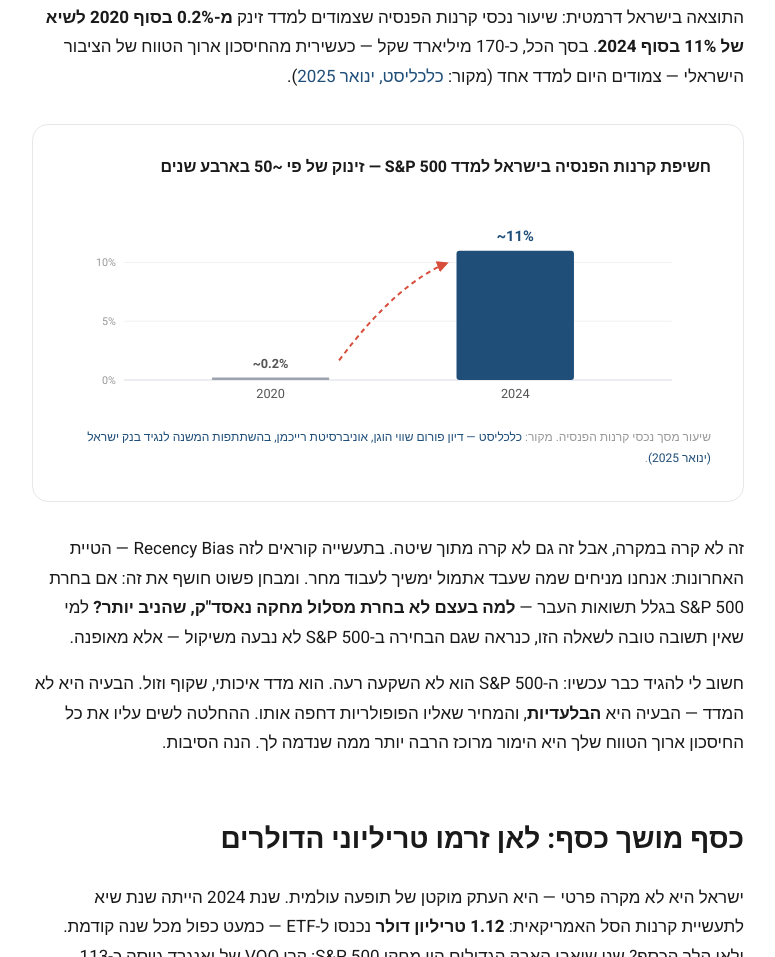
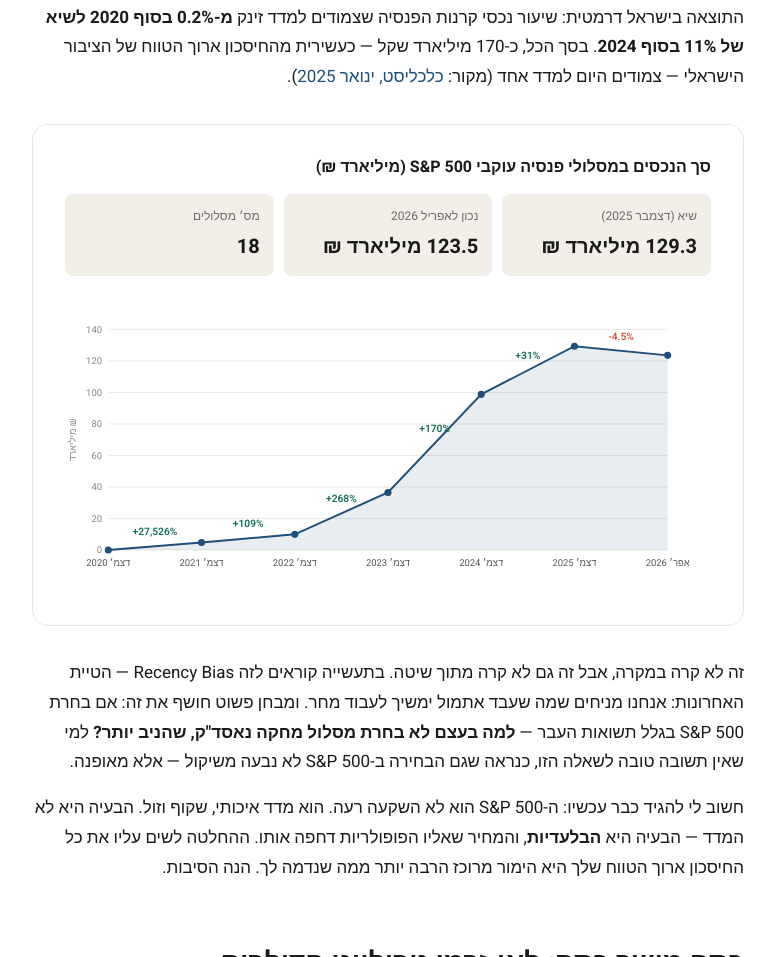
Before and after one commit to ahituvbiz/SITE, a plain HTML site: page investment/why-not-sp500/index.html in a window 1280 px wide. Shown: the part 1728-2685 px from the top of the page, without its empty margins (252-1027 px from the left). Drawn offline with Linux system fonts and the light colour scheme.

Commit message:
דף S&P 500: החלפת גרף עמודות (חשיפה %) בגרף קו (סך נכסים במסלולי S&P 500 — 2020-אפר' 2026)

```diff
--- a/investment/why-not-sp500/index.html
+++ b/investment/why-not-sp500/index.html
@@ -603,24 +603,53 @@ textarea:focus-visible, [tabindex]:focus-visible {
     <p>התוצאה בישראל דרמטית: שיעור נכסי קרנות הפנסיה שצמודים למדד זינק <strong>מ-0.2% בסוף 2020 לשיא של 11% בסוף 2024</strong>. בסך הכל, כ-170 מיליארד שקל — כעשירית מהחיסכון ארוך הטווח של הציבור הישראלי — צמודים היום למדד אחד (מקור: <a href="https://www.calcalist.co.il/market/article/rkeckxedke" rel="noopener" target="_blank">כלכליסט, ינואר 2025</a>).</p>
 
     <div class="chart-card">
-      <h4>חשיפת קרנות הפנסיה בישראל למדד S&P 500 — זינוק של פי ~50 בארבע שנים</h4>
-      <svg viewBox="0 0 660 230" xmlns="http://www.w3.org/2000/svg" role="img" aria-label="גרף עמודות: חשיפת קרנות הפנסיה בישראל למדד S&P 500 עלתה מכ-0.2% בשנת 2020 לכ-11% בשנת 2024" style="width:100%;display:block;direction:ltr">
-        <line x1="60" y1="190" x2="620" y2="190" stroke="#E5E7EB" stroke-width="1.5"/>
-        <line x1="60" y1="130" x2="620" y2="130" stroke="#F1F1F1" stroke-width="1"/>
-        <line x1="60" y1="70" x2="620" y2="70" stroke="#F1F1F1" stroke-width="1"/>
-        <text x="52" y="194" font-size="11" fill="#999" text-anchor="end" font-family="Heebo,sans-serif">0%</text>
-        <text x="52" y="134" font-size="11" fill="#999" text-anchor="end" font-family="Heebo,sans-serif">5%</text>
-        <text x="52" y="74" font-size="11" fill="#999" text-anchor="end" font-family="Heebo,sans-serif">10%</text>
-        <rect x="150" y="187.6" width="120" height="2.4" fill="#9CA3AF" rx="1"/>
-        <text x="210" y="208" font-size="13" fill="#555" text-anchor="middle" font-family="Heebo,sans-serif">2020</text>
-        <text x="210" y="178" font-size="13" fill="#555" text-anchor="middle" font-weight="700" font-family="Heebo,sans-serif">~0.2%</text>
-        <rect x="400" y="58" width="120" height="132" fill="#1F4E79" rx="3"/>
-        <text x="460" y="208" font-size="13" fill="#555" text-anchor="middle" font-family="Heebo,sans-serif">2024</text>
-        <text x="460" y="48" font-size="15" fill="#1F4E79" text-anchor="middle" font-weight="700" font-family="Heebo,sans-serif">~11%</text>
-        <path d="M 280 170 Q 340 90 392 70" fill="none" stroke="#D74E3C" stroke-width="2" stroke-dasharray="5 4" marker-end="url(#arrowR)"/>
-        <defs><marker id="arrowR" markerWidth="8" markerHeight="8" refX="6" refY="3" orient="auto"><path d="M0,0 L6,3 L0,6 Z" fill="#D74E3C"/></marker></defs>
+      <h4>סך הנכסים במסלולי פנסיה עוקבי S&P 500 (מיליארד ₪)</h4>
+      <div style="display:grid;grid-template-columns:repeat(3,1fr);gap:10px;margin-bottom:18px;">
+        <div style="background:#f1efe8;border-radius:8px;padding:12px 14px;"><div style="font-size:12px;color:#6b6b6b;">שיא (דצמבר 2025)</div><div style="font-size:20px;font-weight:700;margin-top:2px;">129.3 מיליארד ₪</div></div>
+        <div style="background:#f1efe8;border-radius:8px;padding:12px 14px;"><div style="font-size:12px;color:#6b6b6b;">נכון לאפריל 2026</div><div style="font-size:20px;font-weight:700;margin-top:2px;">123.5 מיליארד ₪</div></div>
+        <div style="background:#f1efe8;border-radius:8px;padding:12px 14px;"><div style="font-size:12px;color:#6b6b6b;">מס׳ מסלולים</div><div style="font-size:20px;font-weight:700;margin-top:2px;">18</div></div>
+      </div>
+      <svg viewBox="0 0 820 380" width="100%" xmlns="http://www.w3.org/2000/svg" font-family="Heebo, Segoe UI, Arial, sans-serif" role="img" aria-label="גרף קו: סך נכסים במסלולי פנסיה עוקבי S&P 500 — עלייה מכמעט אפס בדצמבר 2020 לשיא של 129.3 מיליארד ₪ בדצמבר 2025, ירידה קלה ל-123.5 מיליארד באפריל 2026" style="direction:ltr">
+        <line x1="55" y1="325.0" x2="765" y2="325.0" stroke="#e5e3dc" stroke-width="1"/>
+        <text x="47" y="329.0" font-size="12" fill="#888" text-anchor="end">0</text>
+        <line x1="55" y1="285.0" x2="765" y2="285.0" stroke="#e5e3dc" stroke-width="1"/>
+        <text x="47" y="289.0" font-size="12" fill="#888" text-anchor="end">20</text>
+        <line x1="55" y1="245.0" x2="765" y2="245.0" stroke="#e5e3dc" stroke-width="1"/>
+        <text x="47" y="249.0" font-size="12" fill="#888" text-anchor="end">40</text>
+        <line x1="55" y1="205.0" x2="765" y2="205.0" stroke="#e5e3dc" stroke-width="1"/>
+        <text x="47" y="209.0" font-size="12" fill="#888" text-anchor="end">60</text>
+        <line x1="55" y1="165.0" x2="765" y2="165.0" stroke="#e5e3dc" stroke-width="1"/>
+        <text x="47" y="169.0" font-size="12" fill="#888" text-anchor="end">80</text>
+        <line x1="55" y1="125.0" x2="765" y2="125.0" stroke="#e5e3dc" stroke-width="1"/>
+        <text x="47" y="129.0" font-size="12" fill="#888" text-anchor="end">100</text>
+        <line x1="55" y1="85.0" x2="765" y2="85.0" stroke="#e5e3dc" stroke-width="1"/>
+        <text x="47" y="89.0" font-size="12" fill="#888" text-anchor="end">120</text>
+        <line x1="55" y1="45.0" x2="765" y2="45.0" stroke="#e5e3dc" stroke-width="1"/>
+        <text x="47" y="49.0" font-size="12" fill="#888" text-anchor="end">140</text>
+        <path d="M 55.0,325.0 L 55.0,325.0 L 173.3,315.5 L 291.7,305.1 L 410.0,251.9 L 528.3,127.4 L 646.7,66.3 L 765.0,77.9 L 765.0,325.0 Z" fill="rgba(31,78,121,0.10)"/>
+        <path d="M 55.0,325.0 L 173.3,315.5 L 291.7,305.1 L 410.0,251.9 L 528.3,127.4 L 646.7,66.3 L 765.0,77.9" fill="none" stroke="#1F4E79" stroke-width="2.5"/>
+        <circle cx="55.0" cy="325.0" r="4.5" fill="#1F4E79"/>
+        <text x="55.0" y="345.0" font-size="12" fill="#555" text-anchor="middle">דצמ׳ 2020</text>
+        <circle cx="173.3" cy="315.5" r="4.5" fill="#1F4E79"/>
+        <text x="173.3" y="345.0" font-size="12" fill="#555" text-anchor="middle">דצמ׳ 2021</text>
+        <circle cx="291.7" cy="305.1" r="4.5" fill="#1F4E79"/>
+        <text x="291.7" y="345.0" font-size="12" fill="#555" text-anchor="middle">דצמ׳ 2022</text>
+        <circle cx="410.0" cy="251.9" r="4.5" fill="#1F4E79"/>
+        <text x="410.0" y="345.0" font-size="12" fill="#555" text-anchor="middle">דצמ׳ 2023</text>
+        <circle cx="528.3" cy="127.4" r="4.5" fill="#1F4E79"/>
+        <text x="528.3" y="345.0" font-size="12" fill="#555" text-anchor="middle">דצמ׳ 2024</text>
+        <circle cx="646.7" cy="66.3" r="4.5" fill="#1F4E79"/>
+        <text x="646.7" y="345.0" font-size="12" fill="#555" text-anchor="middle">דצמ׳ 2025</text>
+        <circle cx="765.0" cy="77.9" r="4.5" fill="#1F4E79"/>
+        <text x="765.0" y="345.0" font-size="12" fill="#555" text-anchor="middle">אפר׳ 2026</text>
+        <text x="114.2" y="306.2" font-size="13" font-weight="600" fill="#0F6E56" text-anchor="middle">+27,526%</text>
+        <text x="232.5" y="296.3" font-size="13" font-weight="600" fill="#0F6E56" text-anchor="middle">+109%</text>
+        <text x="350.8" y="264.5" font-size="13" font-weight="600" fill="#0F6E56" text-anchor="middle">+268%</text>
+        <text x="469.2" y="175.6" font-size="13" font-weight="600" fill="#0F6E56" text-anchor="middle">+170%</text>
+        <text x="587.5" y="82.8" font-size="13" font-weight="600" fill="#0F6E56" text-anchor="middle">+31%</text>
+        <text x="705.8" y="58.1" font-size="13" font-weight="600" fill="#D74E3C" text-anchor="middle">-4.5%</text>
+        <text x="14" y="185" font-size="12" fill="#888" transform="rotate(-90 14 185)" text-anchor="middle">מיליארד ₪</text>
       </svg>
-      <p style="font-size:12px;color:#999;margin:8px 0 0;">שיעור מסך נכסי קרנות הפנסיה. מקור: <a href="https://www.calcalist.co.il/market/article/rkeckxedke" rel="noopener" target="_blank">כלכליסט — דיון פורום שווי הוגן, אוניברסיטת רייכמן, בהשתתפות המשנה לנגיד בנק ישראל (ינואר 2025)</a>.</p>
     </div>
 
     <p>זה לא קרה במקרה, אבל זה גם לא קרה מתוך שיטה. בתעשייה קוראים לזה Recency Bias — הטיית האחרונות: אנחנו מניחים שמה שעבד אתמול ימשיך לעבוד מחר. ומבחן פשוט חושף את זה: אם בחרת S&P 500 בגלל תשואות העבר — <strong>למה בעצם לא בחרת מסלול מחקה נאסד"ק, שהניב יותר?</strong> למי שאין תשובה טובה לשאלה הזו, כנראה שגם הבחירה ב-S&P 500 לא נבעה משיקול — אלא מאופנה.</p>
```
